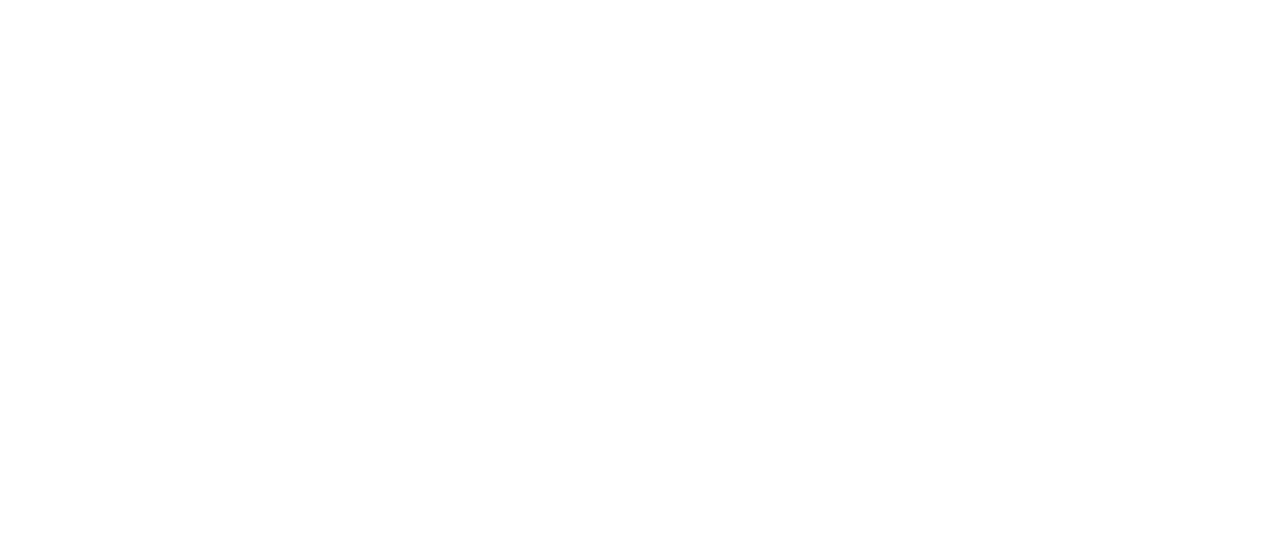
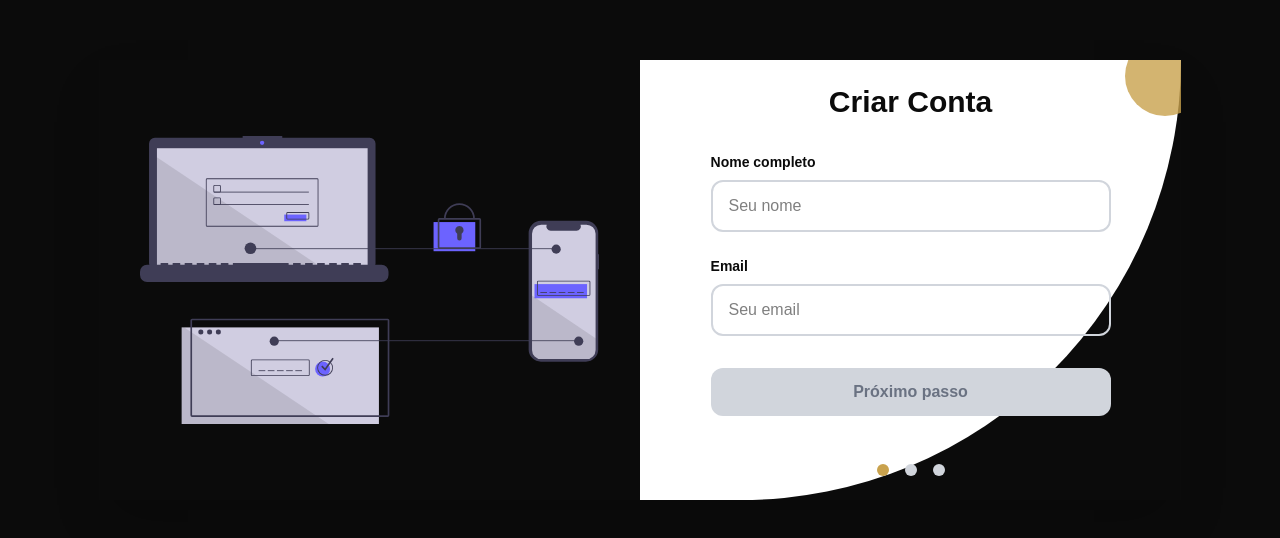
Before and after one commit to ryannardelli/system_barbershop_front, a React (Vite) app: page /register in a window 1280 px wide. Before the commit this address had no page. Shown: the part 120-658 px from the top of the page. Built offline with nearby package versions, Linux system fonts and the light colour scheme.

Commit message:
feat: Was addes screen of register

```diff
--- /dev/null
+++ b/src/components/FormRegister/index.tsx
@@ -0,0 +1,191 @@
+import { useState } from "react";
+import imgRegister from "../../../public/img/register.svg";
+
+type FormData = {
+  name: string;
+  email: string;
+  password: string;
+  confirmPassword: string;
+};
+
+export function FormRegister() {
+  const [step, setStep] = useState(1);
+
+  const [formData, setFormData] = useState<FormData>({
+    name: "",
+    email: "",
+    password: "",
+    confirmPassword: "",
+  });
+
+  const nextStep = () => setStep((prev) => prev + 1);
+  const prevStep = () => setStep((prev) => prev - 1);
+
+  const handleChange = (e: React.ChangeEvent<HTMLInputElement>) => {
+    setFormData({ ...formData, [e.target.name]: e.target.value });
+  };
+
+  const isStepValid = (currentStep: number) => {
+    if (currentStep === 1) return formData.name && formData.email;
+    if (currentStep === 2) return formData.password && formData.confirmPassword;
+    return true;
+  };
+
+  const handleSubmit = (e: React.FormEvent) => {
+    e.preventDefault();
+    console.log(formData);
+  };
+
+  return (
+    <div className="p-4 bg-[var(--primary)] flex justify-center min-h-screen items-center">
+      <div className="flex justify-center items-center h-full">
+        <div className="bg-white md:rounded-b-full">
+          <div className="grid md:grid-cols-2 max-w-7xl w-full shadow-2xl relative overflow-hidden">
+
+            {/* Imagem */}
+            <div className="p-4 flex items-center justify-center bg-[var(--primary)]">
+              <img
+                src={imgRegister}
+                className="max-w-[90%] h-80 object-contain"
+                alt="Cadastro"
+              />
+            </div>
+
+            {/* Form */}
+            <div className="flex items-center p-6 max-w-md w-full mx-auto">
+              <form className="w-full" onSubmit={handleSubmit}>
+                <div className="mb-8">
+                  <h1 className="text-3xl font-bold text-[var(--primary)] text-center">
+                    Criar Conta
+                  </h1>
+                </div>
+
+                {/* Step 1 */}
+                {step === 1 && (
+                  <>
+                    <label className="text-sm font-semibold text-[var(--primary)] block mb-2">
+                      Nome completo
+                    </label>
+                    <input
+                      name="name"
+                      value={formData.name}
+                      onChange={handleChange}
+                      className="w-full border-2 border-gray-300 focus:border-[var(--secondary)] rounded-xl px-4 py-3 outline-none"
+                      placeholder="Seu nome"
+                    />
+
+                    <div className="mt-6">
+                      <label className="text-sm font-semibold text-[var(--primary)] block mb-2">
+                        Email
+                      </label>
+                      <input
+                        name="email"
+                        type="email"
+                        value={formData.email}
+                        onChange={handleChange}
+                        className="w-full border-2 border-gray-300 focus:border-[var(--secondary)] rounded-xl px-4 py-3 outline-none"
+                        placeholder="Seu email"
+                      />
+                    </div>
+                  </>
+                )}
+
+                {/* Step 2 */}
+                {step === 2 && (
+                  <>
+                    <label className="text-sm font-semibold text-[var(--primary)] block mb-2">
+                      Senha
+                    </label>
+                    <input
+                      name="password"
+                      type="password"
+                      value={formData.password}
+                      onChange={handleChange}
+                      className="w-full border-2 border-gray-300 focus:border-[var(--secondary)] rounded-xl px-4 py-3 outline-none"
+                      placeholder="Senha"
+                    />
+
+                    <div className="mt-6">
+                      <label className="text-sm font-semibold text-[var(--primary)] block mb-2">
+                        Confirmar senha
+                      </label>
+                      <input
+                        name="confirmPassword"
+                        type="password"
+                        value={formData.confirmPassword}
+                        onChange={handleChange}
+                        className="w-full border-2 border-gray-300 focus:border-[var(--secondary)] rounded-xl px-4 py-3 outline-none"
+                        placeholder="Confirmar senha"
+                      />
+                    </div>
+                  </>
+                )}
+
+                {/* Step 3 */}
+                {step === 3 && (
+                  <div className="text-center">
+                    <h2 className="text-xl font-semibold text-[var(--primary)] mb-4">
+                      Confirmar dados
+                    </h2>
+                    <button
+                      type="submit"
+                      className="w-full py-3 rounded-xl bg-[var(--secondary)] hover:brightness-110 text-black font-semibold"
+                    >
+                      Finalizar cadastro
+                    </button>
+                  </div>
+                )}
+
+                {/* Navegação */}
+                <div className="mt-8 space-y-4">
+                  {step < 3 && (
+                    <button
+                      type="button"
+                      onClick={nextStep}
+                      disabled={!isStepValid(step)}
+                      className={`w-full py-3 rounded-xl font-semibold
+                        ${
+                          isStepValid(step)
+                            ? "bg-[var(--secondary)] text-black hover:brightness-110"
+                            : "bg-gray-300 text-gray-500 cursor-not-allowed"
+                        }`}
+                    >
+                      Próximo passo
+                    </button>
+                  )}
+
+                  {step > 1 && (
+                    <button
+                      type="button"
+                      onClick={prevStep}
+                      className="w-full py-3 rounded-xl border border-gray-300 text-[var(--primary)] hover:bg-gray-100"
+                    >
+                      Voltar
+                    </button>
+                  )}
+
+                  {/* Indicador */}
+                  <div className="flex justify-center gap-4 mt-8">
+                    {[1, 2, 3].map((s) => (
+                      <div
+                        key={s}
+                        className={`w-3 h-3 rounded-full ${
+                          s === step
+                            ? "bg-[var(--secondary)]"
+                            : "bg-gray-300"
+                        }`}
+                      />
+                    ))}
+                  </div>
+                </div>
+              </form>
+            </div>
+
+            {/* Decorativo */}
+            <div className="absolute -top-6 -right-6 w-20 h-20 rounded-full bg-[var(--secondary)] opacity-80 max-sm:hidden" />
+          </div>
+        </div>
+      </div>
+    </div>
+  );
+}
--- a/src/index.css
+++ b/src/index.css
@@ -2,7 +2,7 @@
 @import url("https://fonts.googleapis.com/css2?family=Poppins:wght@300;400;500;600;700&display=swap");
 
 :root {
-  --primary: #060D1F;
+  --primary: #0B0B0B;
   --secondary: #c9a24d;
 }
 
--- /dev/null
+++ b/src/pages/Register/index.tsx
@@ -0,0 +1,7 @@
+import { FormRegister } from "../../components/FormRegister";
+
+export function Register() {
+  return(
+    <FormRegister />
+  );
+}
--- a/src/routers/MainRouter/index.tsx
+++ b/src/routers/MainRouter/index.tsx
@@ -1,6 +1,7 @@
 import { BrowserRouter, Route, Routes } from "react-router";
 import { Home } from "../../pages/Home";
 import { Login } from "../../pages/Login";
+import { Register } from "../../pages/Register";
 
 export function MainRouter() {
   return(
@@ -8,6 +9,7 @@
       <Routes>
           <Route path="/" element={<Home />} />
           <Route path="/login" element={<Login />} />
+          <Route path="/register" element={<Register />} />
       </Routes>
     </BrowserRouter>
   );
```
Also changed, not shown: public/img/register.svg (added).
